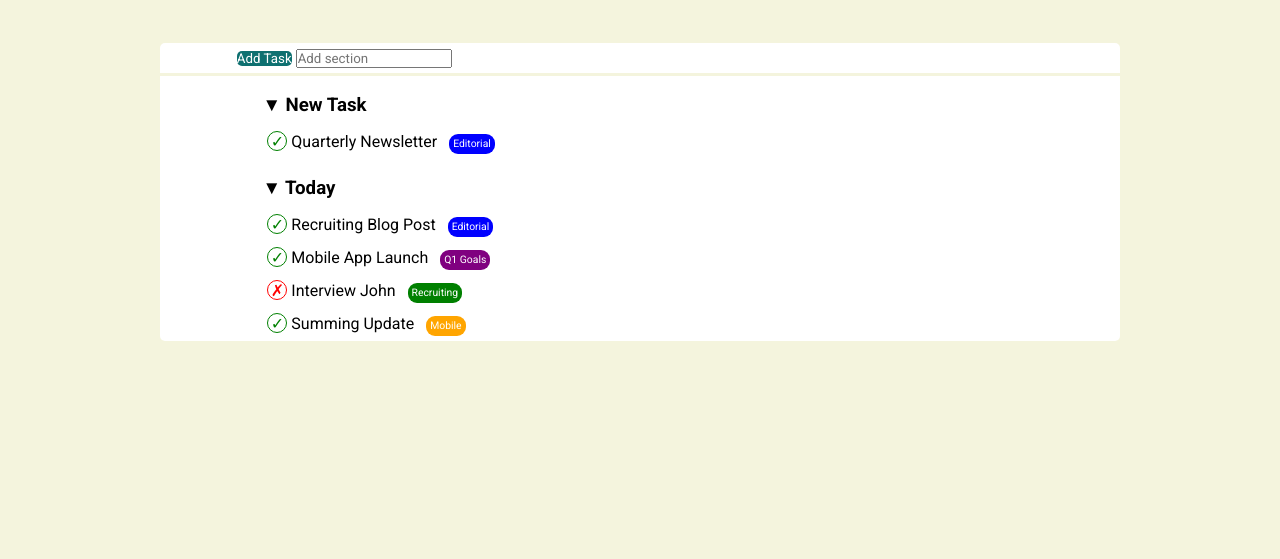
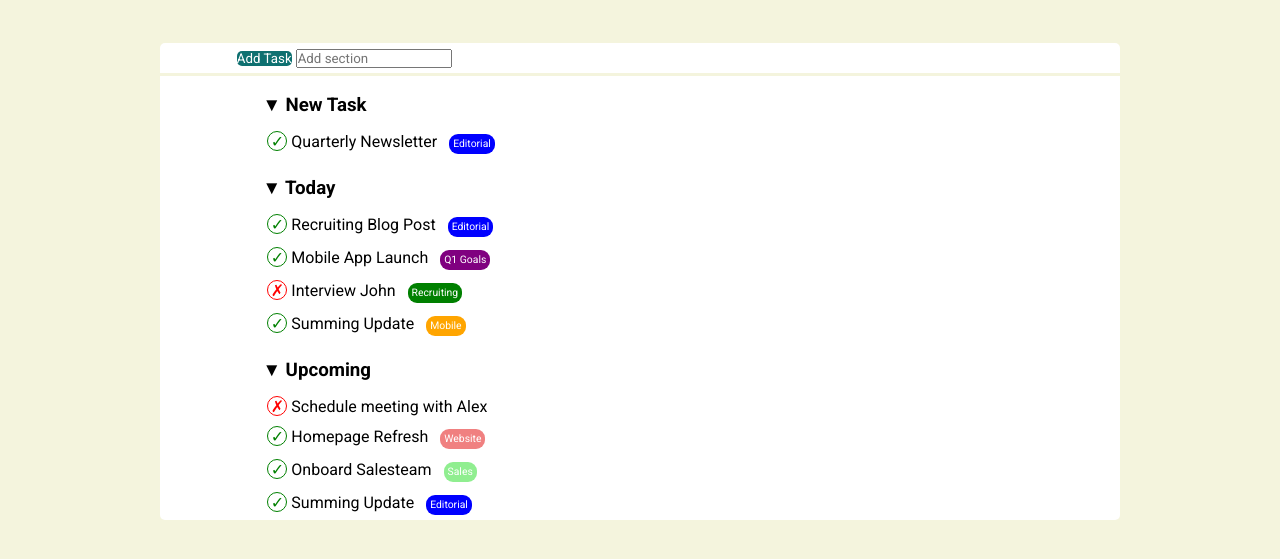
Before and after one commit to aalexebr/html-css-toboolist, a plain HTML site: page index.html in a window 1280 px wide. Shown: the part 87-646 px from the top of the page. Drawn offline with Linux system fonts and the light colour scheme.

Commit message:
Proceeding-to changecolors

```diff
--- a/css/style.css
+++ b/css/style.css
@@ -112,3 +112,9 @@ h3{
 .mobile{
     background-color: orange;
 }
+.website{
+    background-color: lightcoral;
+}
+.sales{
+    background-color: lightgreen;
+}
--- a/index.html
+++ b/index.html
@@ -35,6 +35,7 @@
             <div class="container background-white main-container">
 
                 <h3>&#x25BC; New Task</h3>
+
                 <div class="list-item">
                     <span class="done check">&check;</span>
                     Quarterly Newsletter
@@ -43,6 +44,7 @@
 
 
                 <h3>&#x25BC; Today</h3>
+
                 <div class="list-item">
                     <span class="done check">&check;</span>
                     Recruiting Blog Post
@@ -63,6 +65,31 @@
                     Summing Update
                     <span class="buttons mobile">Mobile</span>
                 </div>
+
+                <h3>&#x25BC; Upcoming</h3>
+
+                <div class="list-item">
+                    <span class="done cross">&#10007;</span>
+                    Schedule meeting with Alex
+
+                </div>
+                <div class="list-item">
+                    <span class="done check">&check;</span>
+                    Homepage Refresh
+                    <span class="buttons website">Website</span>
+                </div>
+                <div class="list-item">
+                    <span class="done check">&check;</span>
+                    Onboard Salesteam
+                    <span class="buttons sales">Sales</span>
+                </div>
+                <div class="list-item">
+                    <span class="done check">&check;</span>
+                    Summing Update
+                    <span class="buttons editorial">Editorial</span>
+                </div>
+
+
             </div>
         </main>
 
```
